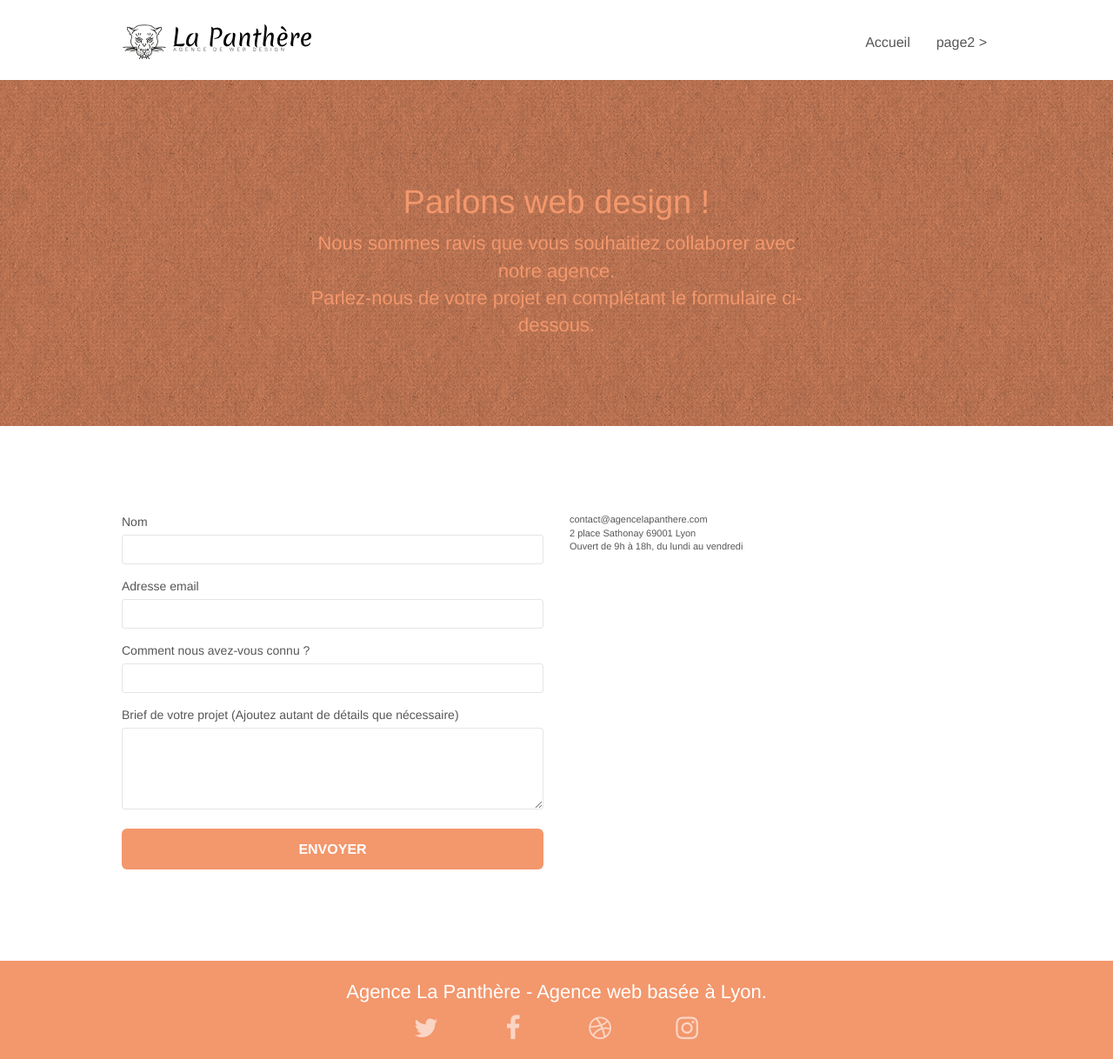
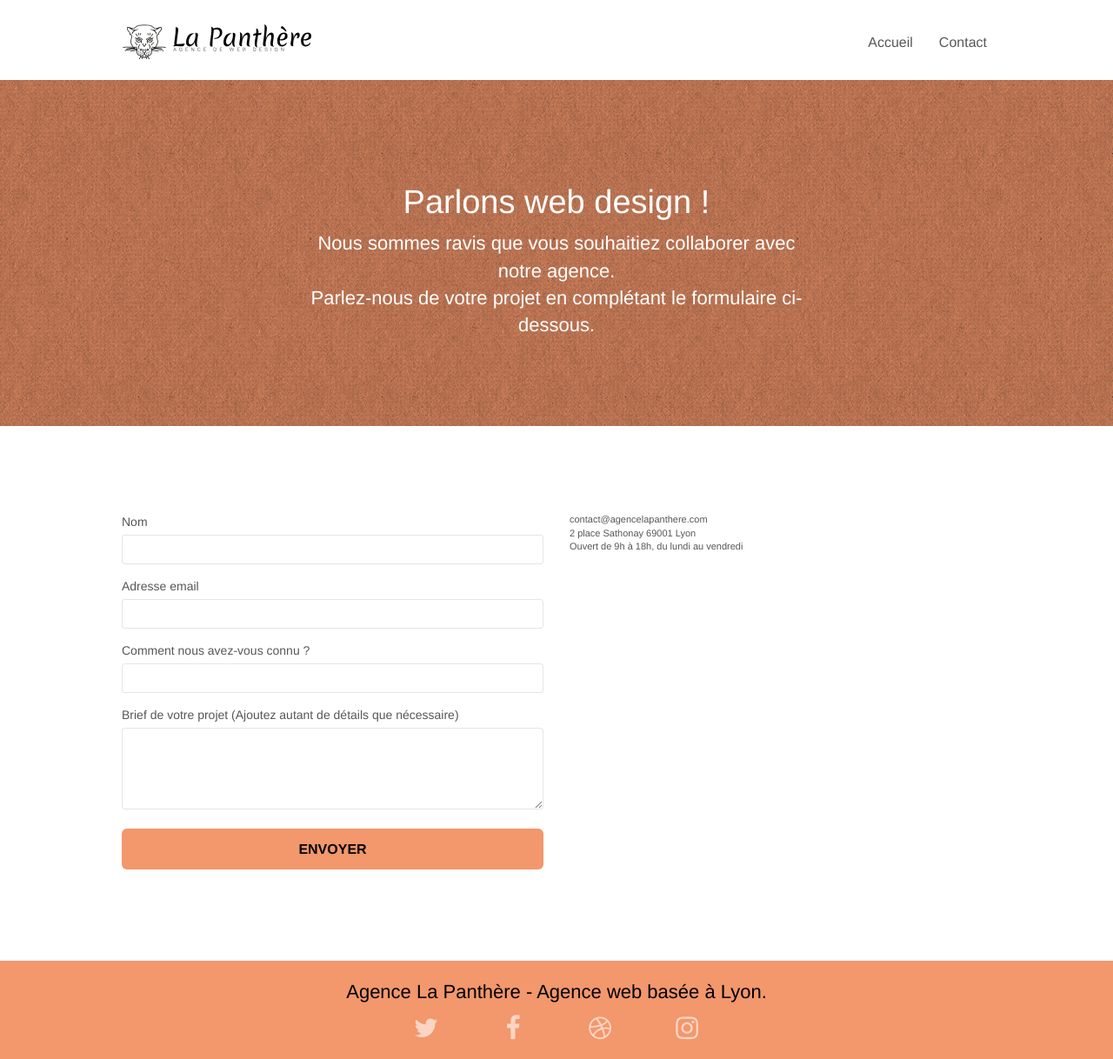
Before and after one commit to alexjure/Projet-4-Optimisez-un-site-web-existant, a plain HTML site: page page2.html in a window 1280 px wide. Shown: the whole page at 87% size. Drawn offline with nearby package versions, Linux system fonts and the light colour scheme; files that its build step writes are made by us from their sources; a script that the page names is missing.

Commit message:
Modifications contraste

```diff
--- a/page2.html
+++ b/page2.html
@@ -48,7 +48,7 @@
 					<li>
 					</li>
 					<li>
-						<a href="page2.html">page2 &gt;</a>
+						<a href="page2.html">Contact</a>
 					</li>
 				</ul>
 			</div>
--- a/style.css
+++ b/style.css
@@ -744,7 +744,7 @@ h4 {
 }
 
 .white {
-    color: #FFFFFF!important;
+    color: #000000!important;
 }
 
 .portfolio-thumb {
@@ -783,17 +783,17 @@ h4 {
 }
 
 .tc-white {
-    color: #F3976C!important;
+    color: #ffffff!important;
 }
 
 .btn-atomic-tangerine {
     background: #F3976C;
-    color: #FFFFFF!important;
+    color: #000000!important;
 }
 
 .btn-atomic-tangerine:hover {
     background: #c27956!important;
-    color: #FFFFFF!important;
+    color: #000000!important;
 }
 
 .ltc-white {
@@ -856,13 +856,13 @@ h4 {
     }
 }
 
-@media only screen and (min-device-width: 768px) and (max-device-width: 1024px) and (orientation: landscape) {
+@media only screen and (min-width: 768px) and (max-width: 1024px) and (orientation: landscape) {
     .b-parallax {
         background-attachment: scroll;
     }
 }
 
-@media only screen and (min-device-width: 1024px) and (max-device-width: 1366px) and (-webkit-min-device-pixel-ratio: 1.5) {
+@media only screen and (min-width: 1024px) and (max-width: 1366px) and (-webkit-min-device-pixel-ratio: 1.5) {
     .b-parallax {
         background-attachment: scroll;
     }
```
